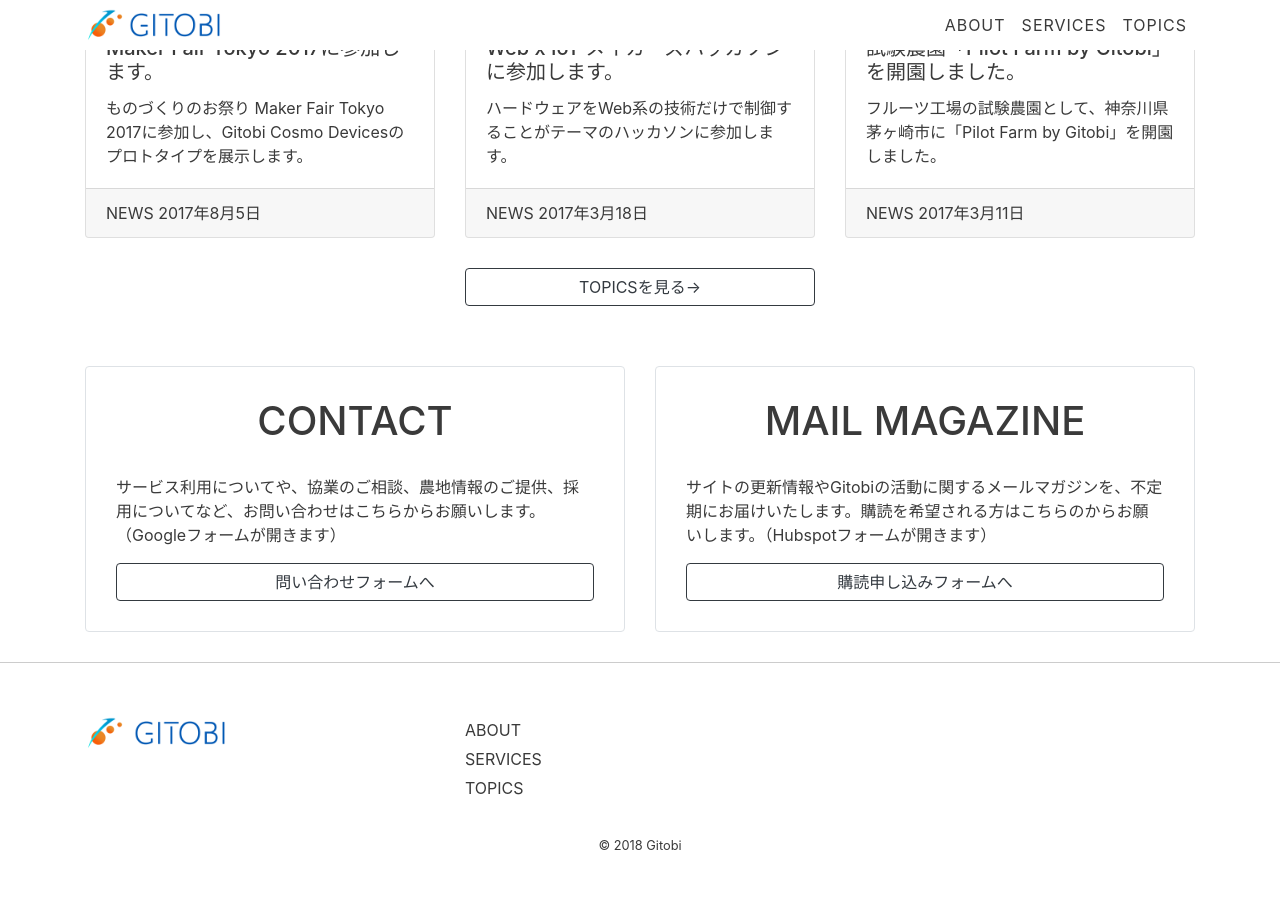
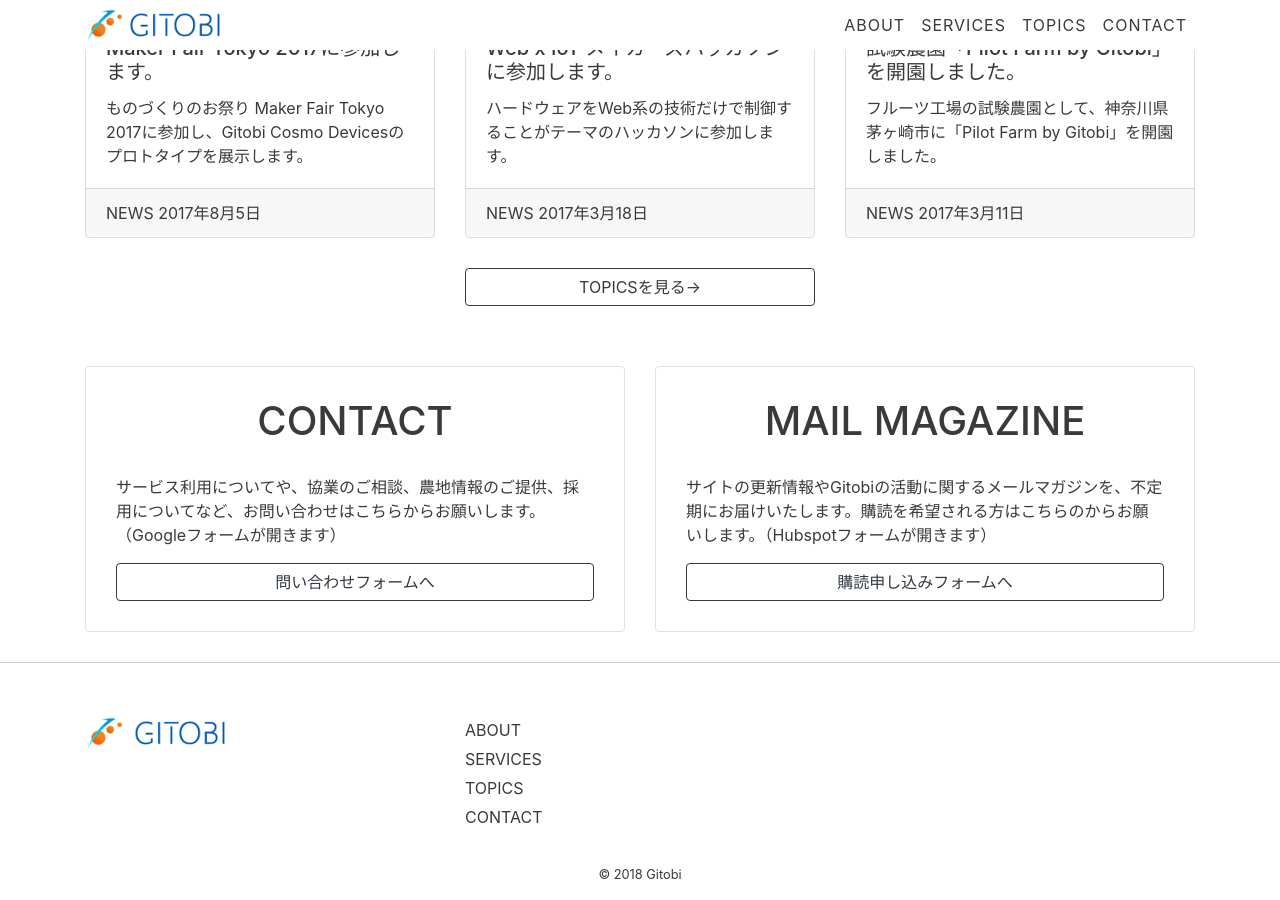
Before and after one commit to gitobi/gitobi.github.io, a Jekyll site: the page built from index.html, in a window 1280 px wide and 900 px high, scrolled down 2043 px. Built offline with Jekyll 4.4.1, drawn with Linux system fonts in a browser that asks for light colours; nearby versions of some CDN libraries; before the commit the page ends 2914 px from its top, so only the background shows below that; grey boxes are pictures that could not be loaded.

Commit message:
Add contact to menu

```diff
--- a/_includes/footer.html
+++ b/_includes/footer.html
@@ -12,6 +12,7 @@
                     <li><a href="/about/">ABOUT</a></li>
                     <li><a href="/services/">SERVICES</a></li>
                     <li><a href="/topics/">TOPICS</a></li>
+                    <li><a href="http://goo.gl/forms/UwYGr6VurI" target="blank" rel="nofollow">CONTACT</a></li>
                 </ul>
             </div>
         </div>
--- a/_includes/header.html
+++ b/_includes/header.html
@@ -13,6 +13,7 @@
                     <a class="nav-item nav-link" href="/about/">ABOUT</a>
                     <a class="nav-item nav-link" href="/services/">SERVICES</a>
                     <a class="nav-item nav-link" href="/topics/">TOPICS</a>
+                    <a class="nav-item nav-link" href="http://goo.gl/forms/UwYGr6VurI" target="blank" rel="nofollow">CONTACT</a>
                 </div>
             </div>
         </div>
```
Lines whose indentation alone changed are shown as unchanged.
